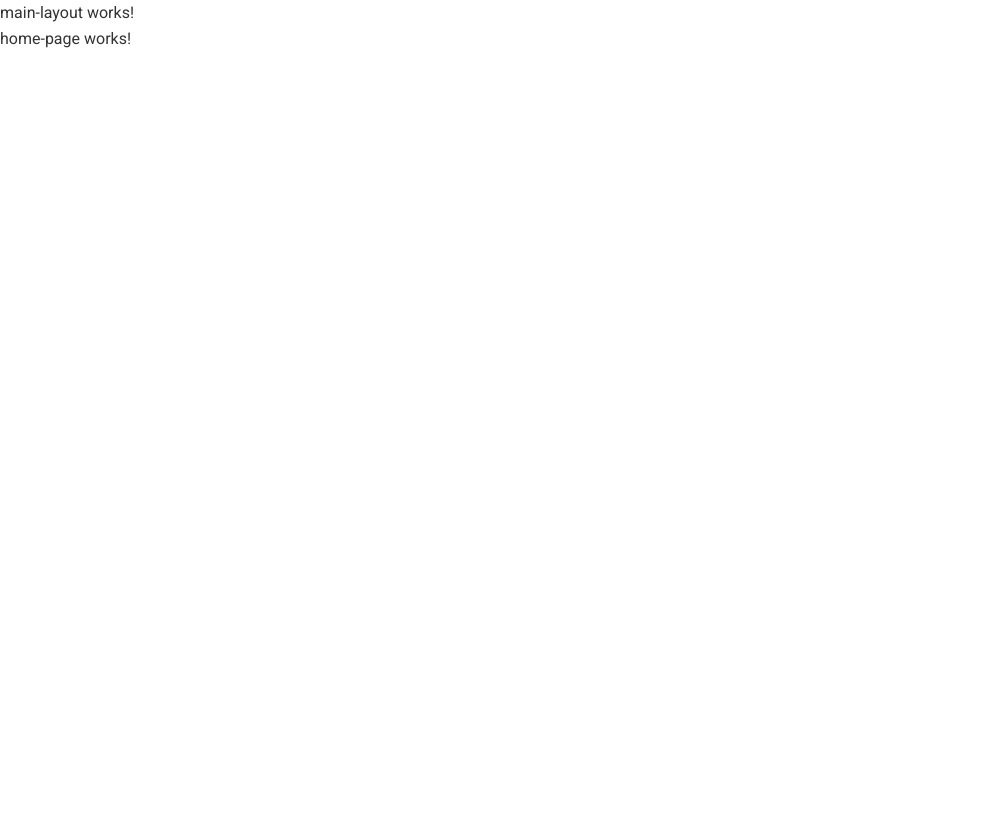
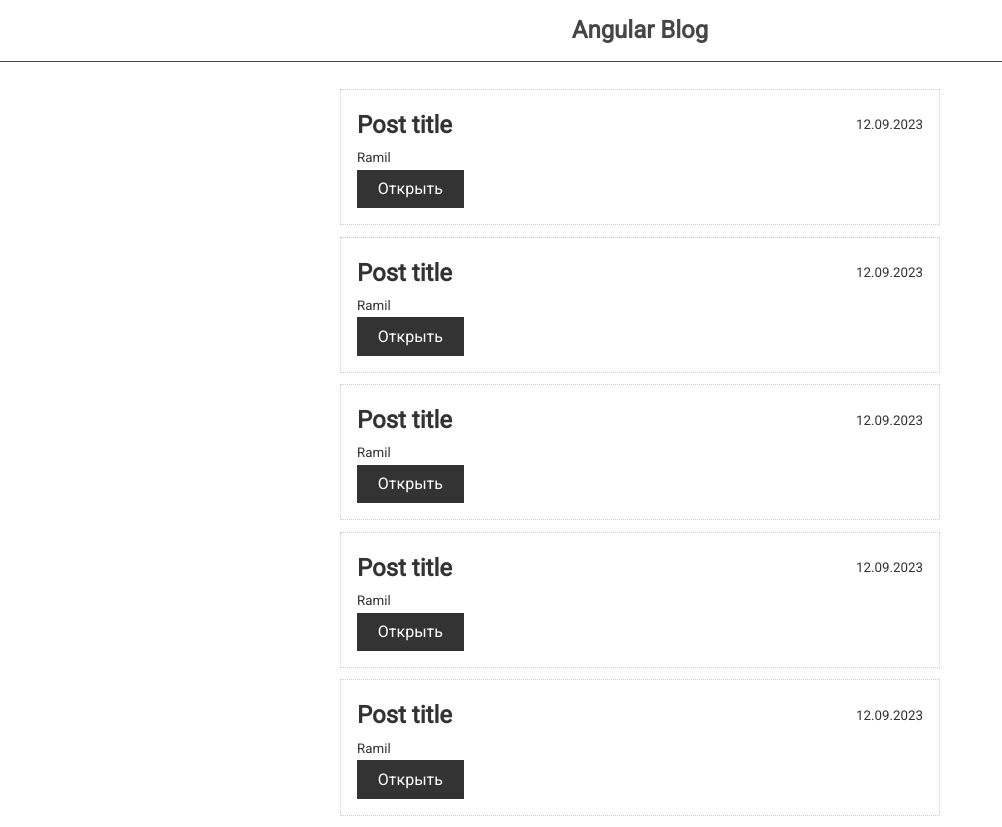
Before and after one commit to odnodum/angular-blog, an Angular app: page / in a window 1280 px wide. Shown: the whole page, without its empty margins (0-1002 px from the left). Before the commit the page ends 800 px from the top, so only its background shows below. Built offline with nearby package versions, Linux system fonts and the light colour scheme.

Commit message:
оформил главную страницу

```diff
--- a/src/app/app.module.ts
+++ b/src/app/app.module.ts
@@ -6,6 +6,7 @@ import { AppComponent } from './app.component';
 import { MainLayoutComponent } from './shared/components/main-layout/main-layout.component';
 import { HomePageComponent } from './home-page/home-page.component';
 import { PostPageComponent } from './post-page/post-page.component';
+import { PostComponent } from './shared/components/post/post.component';
 
 @NgModule({
   declarations: [
@@ -13,6 +14,7 @@ import { PostPageComponent } from './post-page/post-page.component';
     MainLayoutComponent,
     HomePageComponent,
     PostPageComponent,
+    PostComponent,
   ],
   imports: [
     BrowserModule,
--- a/src/app/home-page/home-page.component.html
+++ b/src/app/home-page/home-page.component.html
@@ -1 +1,7 @@
-<p>home-page works!</p>
+<div class="posts">
+  <app-post></app-post>
+  <app-post></app-post>
+  <app-post></app-post>
+  <app-post></app-post>
+  <app-post></app-post>
+</div>
--- a/src/app/home-page/home-page.component.scss
+++ b/src/app/home-page/home-page.component.scss
@@ -0,0 +1,4 @@
+.posts {
+  max-width: 600px;
+  margin: 0 auto;
+}
--- a/src/app/shared/components/main-layout/main-layout.component.html
+++ b/src/app/shared/components/main-layout/main-layout.component.html
@@ -1,3 +1,7 @@
-<p>main-layout works!</p>
+<nav class="navbar main">
+  <h1>Angular Blog</h1>
+</nav>
 
-<router-outlet></router-outlet>
+<div class="container">
+  <router-outlet></router-outlet>
+</div>
--- /dev/null
+++ b/src/app/shared/components/post/post.component.html
@@ -0,0 +1,16 @@
+<div class="card">
+  <div class="card-header">
+    <h2>Post title</h2>
+
+    <small>12.09.2023</small>
+  </div>
+
+  <div>
+    <small>Ramil</small>
+  </div>
+
+  <button
+    [routerLink]="['/post', 1234]"
+    class="btn btn-dark"
+  >Открыть</button>
+</div>
```
Also changed, not shown: src/app/shared/components/post/post.component.ts (added, +10 -0 lines), src/app/shared/components/post/post.component.scss (added).
